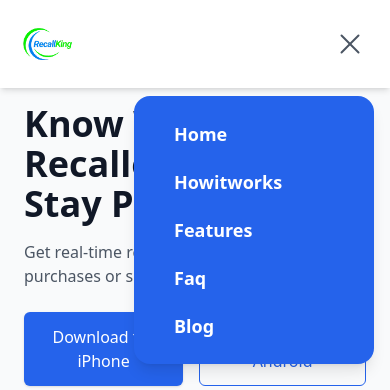
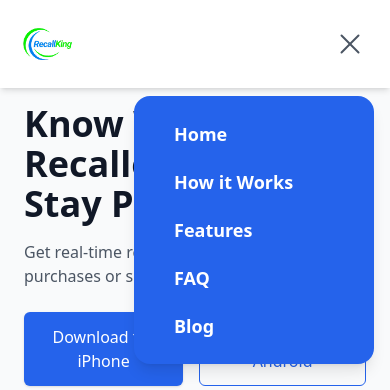
Before and after one commit to Abisayo1/Recall-King-Website, a React (Vite) app in the folder vite-project/: page / in a window 390 px wide. Both pictures are taken after a click on the button 350 px from the left and 44 px from the top of the page. Shown: the top 390 px of the page. Built offline with nearby package versions, Linux system fonts and the light colour scheme.

Commit message:
Made the scroll smoother
Signed-off-by: Abisayo Folu-Agoi <foluagoiabisayo@gmail.com>

```diff
--- a/vite-project/src/components/Home.jsx
+++ b/vite-project/src/components/Home.jsx
@@ -1,7 +1,31 @@
-import React from "react";
-import { FaCar, FaHome, FaShoppingCart, FaPhone, FaFacebook, FaYoutube, FaLinkedin, FaInstagram } from "react-icons/fa";
+import React, { useEffect } from "react";
+import { useLocation } from "react-router-dom";
+import {
+  FaCar,
+  FaPhone,
+  FaFacebook,
+  FaYoutube,
+  FaLinkedin,
+  FaInstagram,
+  FaShoppingCart,
+} from "react-icons/fa";
 
 export default function Home() {
+  const location = useLocation();
+
+  useEffect(() => {
+    const sectionId = location.state?.scrollTo;
+    if (sectionId) {
+      const element = document.getElementById(sectionId);
+      if (element) {
+        setTimeout(() => {
+          element.scrollIntoView({ behavior: "smooth" });
+          window.history.replaceState({}, document.title); // Clear scrollTo state
+        }, 100);
+      }
+    }
+  }, [location]);
+
   return (
     <section id="home" className="flex flex-col md:flex-row items-center justify-between p-6 md:p-16 bg-gray-50">
       {/* Left Side Text */}
@@ -34,20 +58,19 @@ export default function Home() {
 
       {/* Right Side Image + Bubbles */}
       <div className="relative w-full max-w-xl">
-        {/* Family Image */}
         <img
-          src="/family.png" // Place your image in the public folder as "family.png"
+          src="/family.png"
           alt="Happy Family"
           className="rounded-xl w-full object-cover"
         />
 
         {/* Floating Car Loan Bubble */}
         <div className="absolute top-28 hidden sm:inline left-4 bg-white shadow-lg flex items-center gap-2 px-4 py-2 rounded-full">
-          <FaCar className=" hidden sm:inline text-blue-600" />
+          <FaCar className="hidden sm:inline text-blue-600" />
           <span className="text-sm hidden sm:inline font-medium">Car Recalls</span>
         </div>
 
-        {/* Floating Home Loan Bubble */}
+        {/* Floating Product Recall Bubble */}
         <div className="absolute top-80 right-4 hidden sm:inline bg-white shadow-lg flex items-center gap-2 px-4 py-2 rounded-full">
           <FaShoppingCart className="hidden sm:inline text-blue-600" />
           <span className="text-sm hidden sm:inline font-medium">Product Recalls</span>
--- a/vite-project/src/components/Navbar.jsx
+++ b/vite-project/src/components/Navbar.jsx
@@ -1,31 +1,39 @@
 import React, { useState } from 'react';
 import { Sling as Hamburger } from 'hamburger-react';
 import { motion, AnimatePresence } from 'framer-motion';
-import { Link } from 'react-router-dom'; // ✅ Import React Router Link
-import logo from '../../public/logo.png'; // ✅ Adjust the path if needed
+import { Link, useLocation } from 'react-router-dom';
+import logo from '../../public/logo.png'; // adjust as needed
 
 const Navbar = () => {
   const [isOpen, setIsOpen] = useState(false);
+  const toggleMenu = () => setIsOpen(!isOpen);
 
-  const toggleMenu = () => setIsOpen(!isOpen);
+  const scrollLinks = [
+    { name: 'Home', target: 'home' },
+    { name: 'How it Works', target: 'howitworks' },
+    { name: 'Features', target: 'features' },
+    { name: 'FAQ', target: 'faq' },
+  ];
 
   return (
     <nav className="bg-white shadow-md fixed w-full top-0 z-50">
       <div className="max-w-7xl mx-auto px-4 py-3 flex justify-between items-center">
         {/* Logo */}
         <div className="flex items-center">
-          <a href="#home">
-            <img src={logo} alt="Logo" className="h-16 w-auto cursor-pointer" />
-          </a>
+          <Link to="/" className="cursor-pointer">
+            <img src={logo} alt="Logo" className="h-16 w-auto" />
+          </Link>
         </div>
 
         {/* Desktop Menu */}
         <ul className="hidden md:flex space-x-6 text-gray-700 font-medium">
-          <li><a href="/#home" className="hover:text-blue-600">Home</a></li>
-          <li><a href="/#howitworks" className="hover:text-blue-600">How it Works</a></li>
-          <li><a href="/#features" className="hover:text-blue-600">Features</a></li>
-          <li><a href="/#faq" className="hover:text-blue-600">FAQ</a></li>
-          {/* Blog link using React Router */}
+          {scrollLinks.map(({ name, target }) => (
+            <li key={target}>
+              <Link to="/" state={{ scrollTo: target }} className="hover:text-blue-600">
+                {name}
+              </Link>
+            </li>
+          ))}
           <li>
             <Link to="/blog" className="hover:text-blue-600">Blog</Link>
           </li>
@@ -45,7 +53,7 @@ const Navbar = () => {
         </div>
       </div>
 
-      {/* Animated Mobile Menu */}
+      {/* Mobile Menu */}
       <AnimatePresence>
         {isOpen && (
           <motion.div
@@ -58,25 +66,23 @@ const Navbar = () => {
           >
             <div className="p-6">
               <ul className="flex flex-col space-y-5 text-lg font-semibold">
-                {/* Section Links */}
-                {['Home', 'howitworks', 'features', 'faq'].map((item) => (
-                  <li key={item}>
-                    <a
-                      href={`#${item.toLowerCase()}`}
+                {scrollLinks.map(({ name, target }) => (
+                  <li key={target}>
+                    <Link
+                      to="/"
+                      state={{ scrollTo: target }}
+                      onClick={toggleMenu}
                       className="hover:bg-blue-700 px-4 py-2 rounded transition"
-                      onClick={toggleMenu}
                     >
-                      {item.charAt(0).toUpperCase() + item.slice(1)}
-                    </a>
+                      {name}
+                    </Link>
                   </li>
                 ))}
-
-                {/* Blog Link for Mobile */}
                 <li>
                   <Link
                     to="/blog"
+                    onClick={toggleMenu}
                     className="hover:bg-white hover:text-blue-600 px-4 py-2 rounded transition"
-                    onClick={toggleMenu}
                   >
                     Blog
                   </Link>
```
